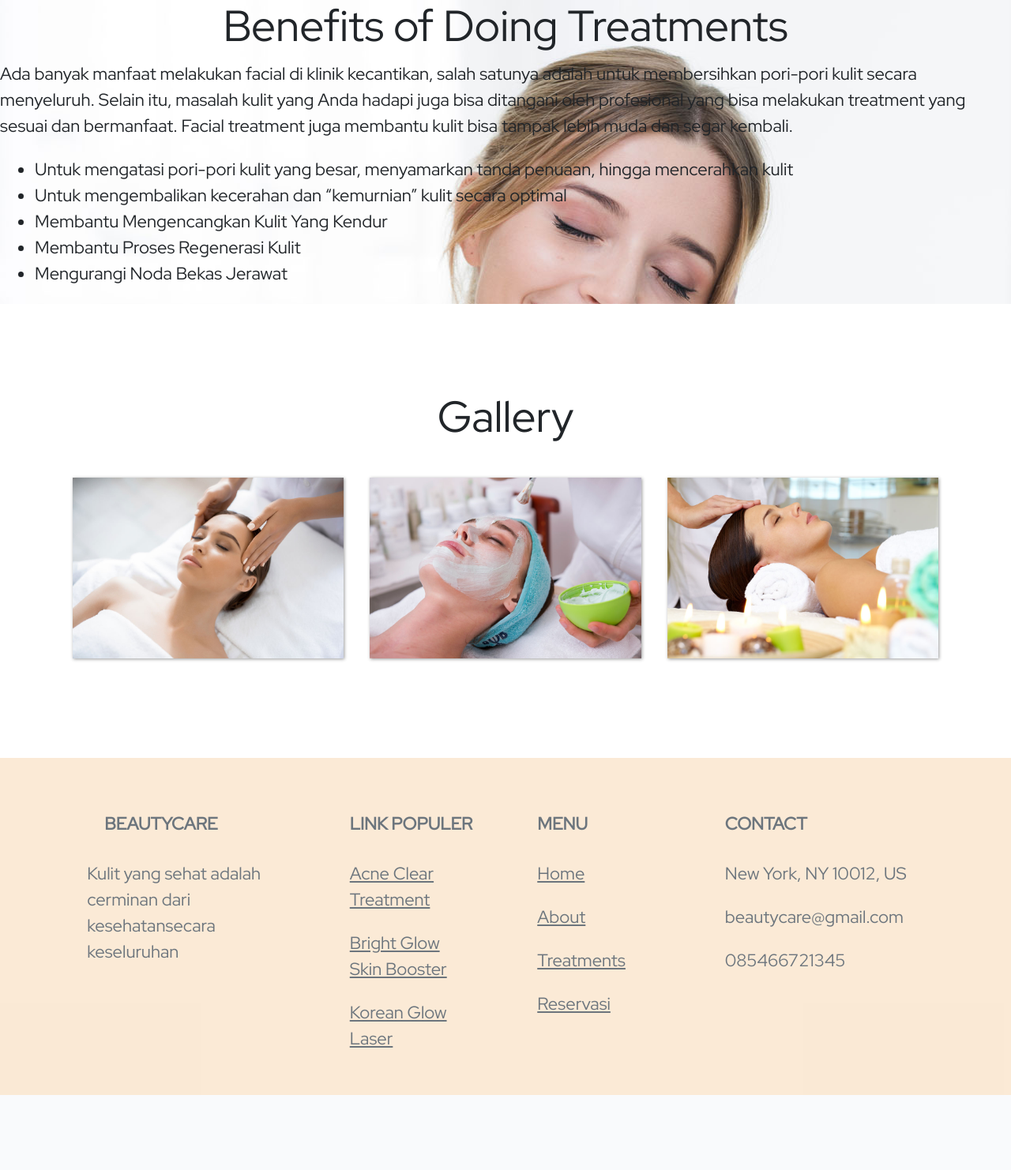
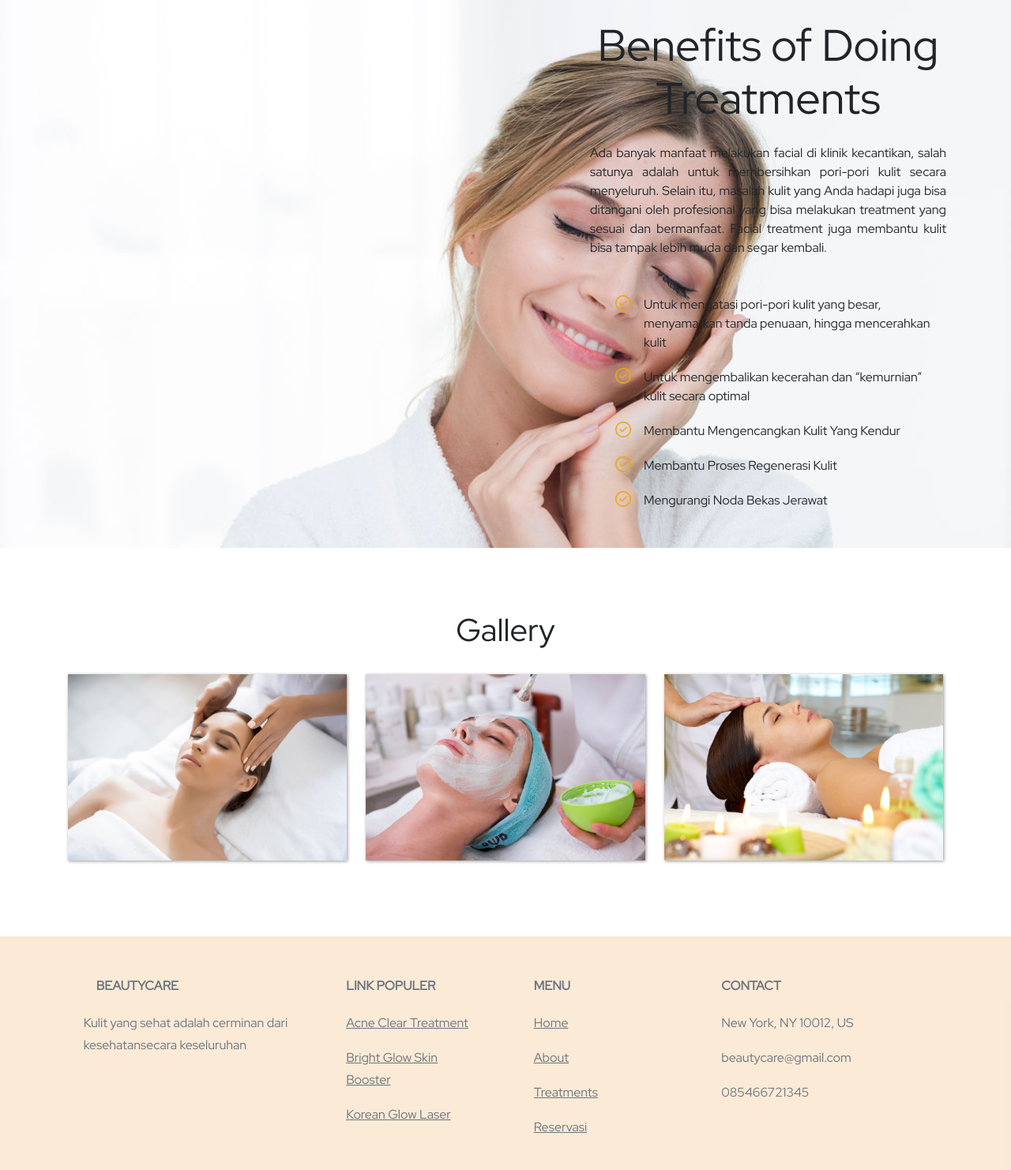
Before and after one commit to darman1725/TSA_WEBA, a PHP site: page / in a window 1280 px wide. Shown: the whole page at 79% size. Before the commit the page ends 1387 px from the top, so only its background shows below. Run offline with PHP 8.4, Linux system fonts and the light colour scheme.

Commit message:
Benefit section

```diff
--- a/assets/css/style.css
+++ b/assets/css/style.css
@@ -1,5 +1,5 @@
 * {
-    font-family: 'Red Hat Display';font-size: 22px;
+    font-family: 'Red Hat Display';
 }
 
 .benefit-section {
@@ -10,6 +10,25 @@
 .footer{
     background-color: rgba(253, 215, 170, 0.46);
     padding-top: 5px;
+    height: 100%;
+    background-position: center;
+    background-repeat: no-repeat;
+    background-size: cover;
+    line-height: 1.75rem
+}
+
+ul.benefit > li {
+	padding-left: 36px;
+    margin-bottom: 20px;
+	list-style: none;
+	background-image: url("../img/check-mark.png");
+	background-repeat: no-repeat;
+	background-position: left top;
+	background-size: 20px;
+}
+
+.justify {
+    text-align: justify;
 }
 
 .features {
--- a/index.html
+++ b/index.html
@@ -28,20 +28,22 @@
 
     <!-- Benefit Section Start -->
     <section class="benefit-section">
-        <div class="row">
-            <div class="ml-6">
-                <h1>Benefits of Doing Treatments</h1>
-                <p>Ada banyak manfaat melakukan facial di klinik kecantikan, salah satunya adalah untuk membersihkan pori-pori
+        <div class="container">
+            <div class="row flex justify-content-end">
+                <div class="col-lg-5 col-md-6">
+                    <h1 class="display-4 my-4">Benefits of Doing Treatments</h1>
+                    <p class="justify mb-5">Ada banyak manfaat melakukan facial di klinik kecantikan, salah satunya adalah untuk membersihkan pori-pori
                         kulit secara menyeluruh. Selain itu, masalah kulit yang Anda hadapi juga bisa ditangani oleh profesional
                         yang bisa melakukan treatment yang sesuai dan bermanfaat. Facial treatment juga membantu kulit bisa tampak
                         lebih muda dan segar kembali.</p>
-                <ul>
+                    <ul class="benefit mb-5">
                         <li>Untuk mengatasi pori-pori kulit yang besar, menyamarkan tanda penuaan, hingga mencerahkan kulit</li>
                         <li>Untuk mengembalikan kecerahan dan “kemurnian” kulit secara optimal</li>
                         <li>Membantu Mengencangkan Kulit Yang Kendur</li>
                         <li>Membantu Proses Regenerasi Kulit</li>
                         <li>Mengurangi Noda Bekas Jerawat</li>
                     </ul>
+                </div>
             </div>
         </div>
     </section>
```
Also changed, not shown: assets/img/check-mark.png (added). Lines whose indentation alone changed are shown as unchanged.
